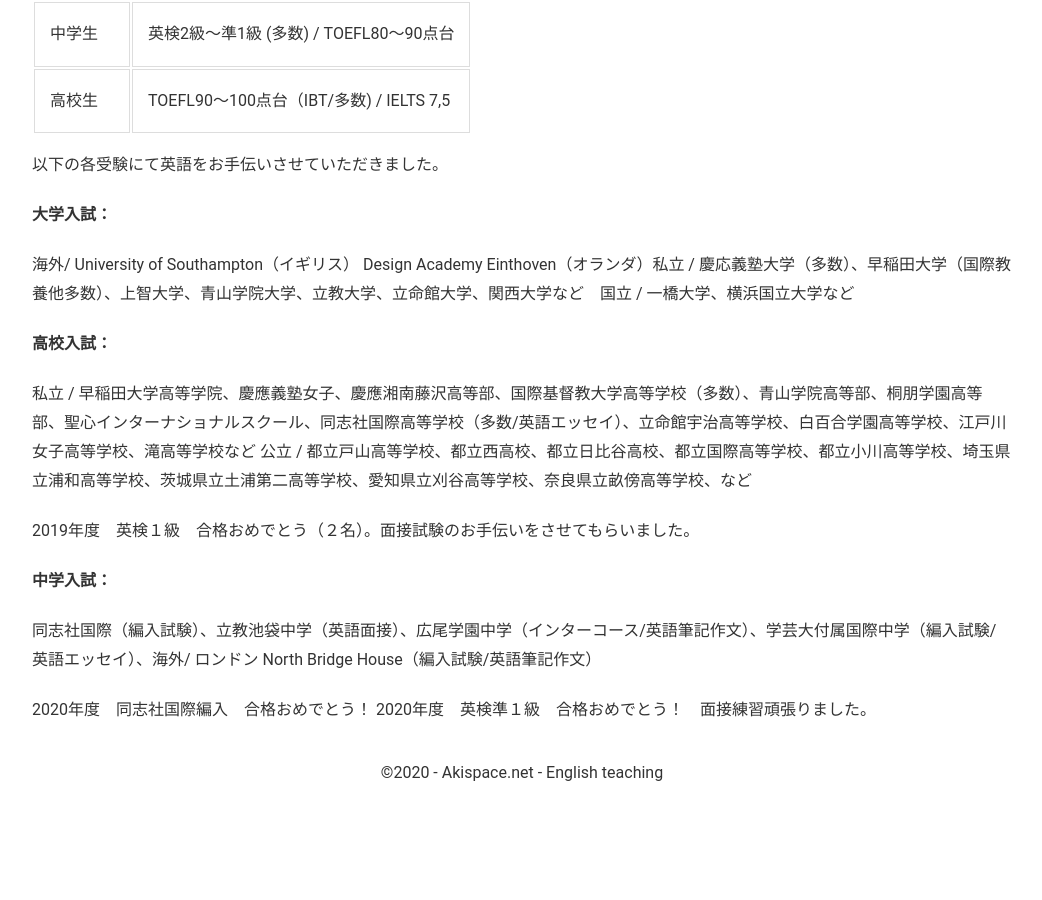
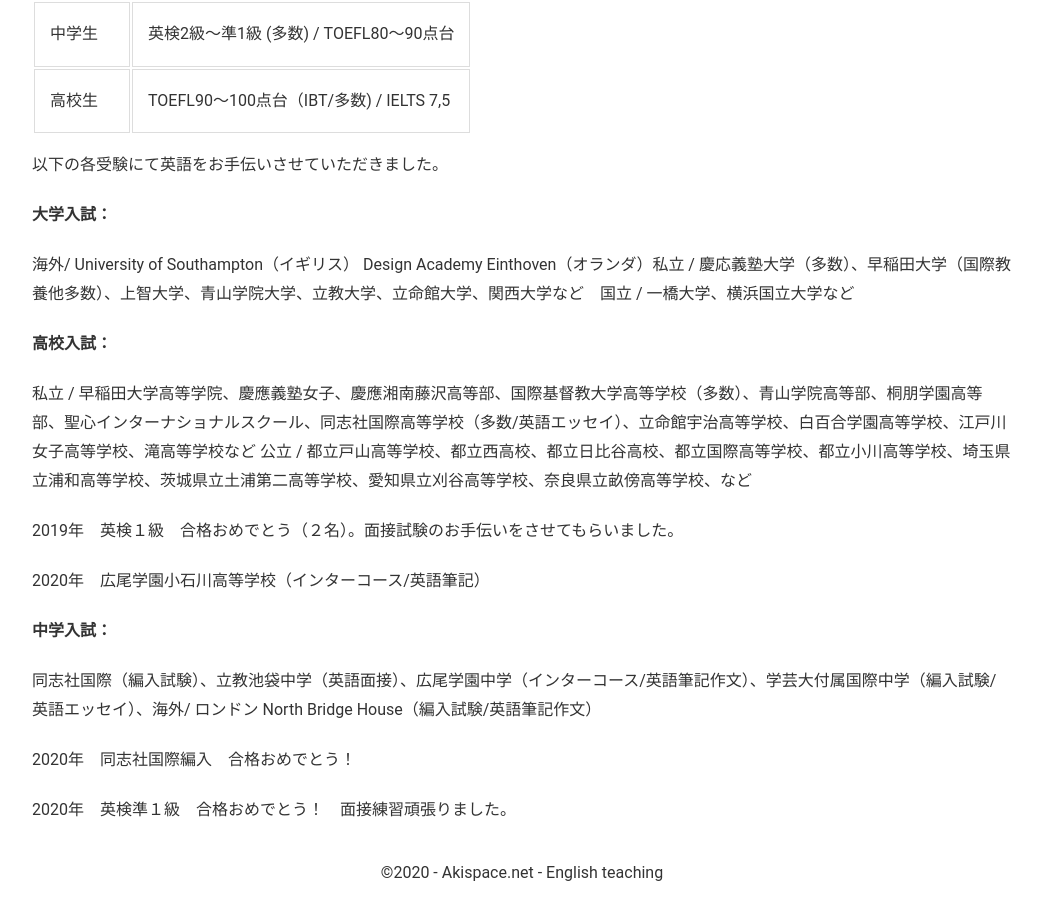
Before and after one commit to phocean/akispace, a Jekyll site: the page built from exam_results.md, in a window 1280 px wide and 900 px high, scrolled down 1643 px. Shown: the whole window, without its empty margins (118-1160 px from the left). Built offline with Jekyll 4.4.1, drawn with Linux system fonts in a browser that asks for light colours; before the commit the page ends 2443 px from its top, so only the background shows below that.

Commit message:
one sentence added

```diff
--- a/exam_results.md
+++ b/exam_results.md
@@ -60,11 +60,14 @@
 
 私立 / 早稲田大学高等学院、慶應義塾女子、慶應湘南藤沢高等部、国際基督教大学高等学校（多数）、青山学院高等部、桐朋学園高等部、聖心インターナショナルスクール、同志社国際高等学校（多数/英語エッセイ）、立命館宇治高等学校、白百合学園高等学校、江戸川女子高等学校、滝高等学校など   公立 / 都立戸山高等学校、都立西高校、都立日比谷高校、都立国際高等学校、都立小川高等学校、埼玉県立浦和高等学校、茨城県立土浦第二高等学校、愛知県立刈谷高等学校、奈良県立畝傍高等学校、など
 
-2019年度　英検１級　合格おめでとう（２名）。面接試験のお手伝いをさせてもらいました。
+2019年　英検１級　合格おめでとう（２名）。面接試験のお手伝いをさせてもらいました。
+
+2020年　広尾学園小石川高等学校（インターコース/英語筆記）
 
 <strong>中学入試：</strong>
 
 同志社国際（編入試験）、立教池袋中学（英語面接）、広尾学園中学（インターコース/英語筆記作文）、学芸大付属国際中学（編入試験/英語エッセイ）、海外/ ロンドン North Bridge House（編入試験/英語筆記作文）
 
-2020年度　同志社国際編入　合格おめでとう！
-2020年度　英検準１級　合格おめでとう！　面接練習頑張りました。
+2020年　同志社国際編入　合格おめでとう！
+
+2020年　英検準１級　合格おめでとう！　面接練習頑張りました。
```
